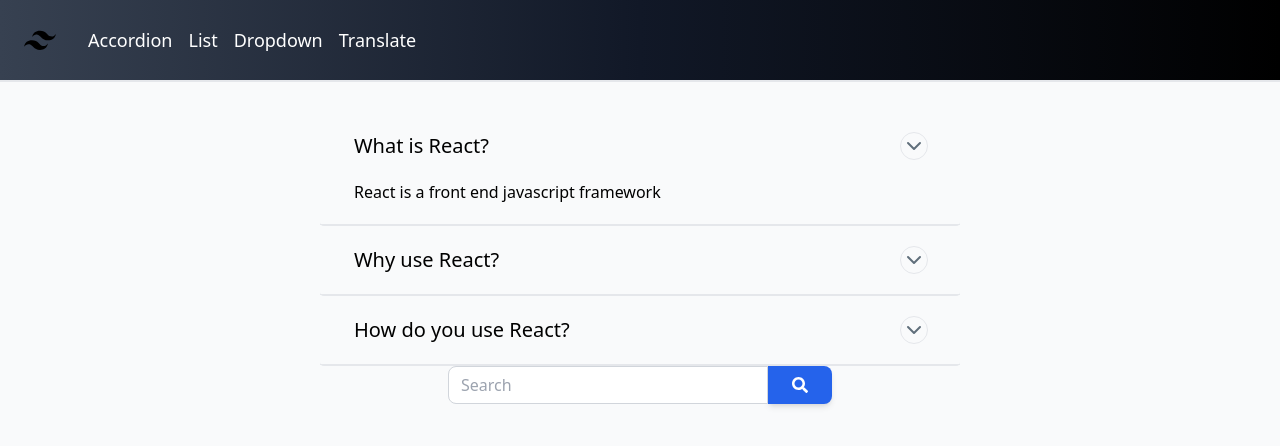
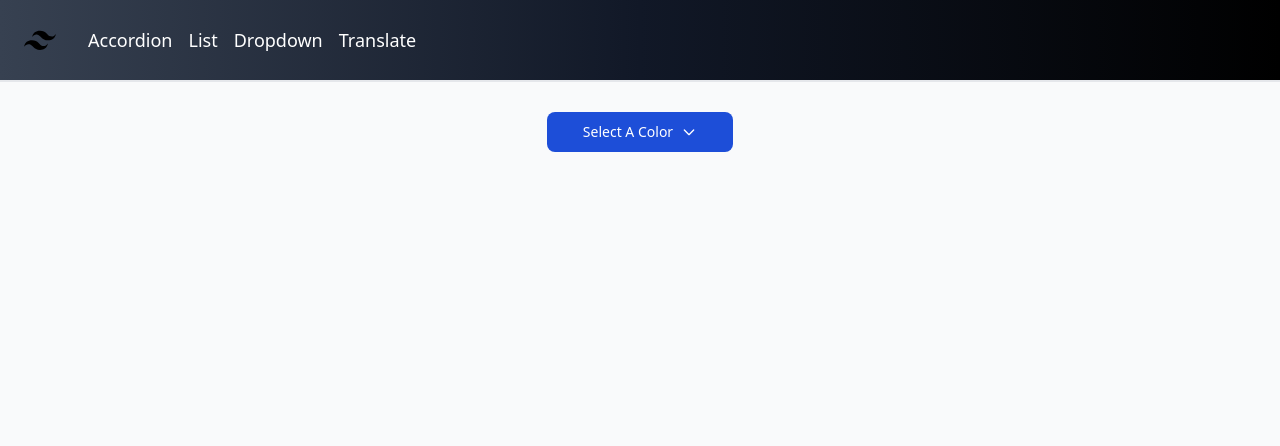
Before and after one commit to Mukul215/widgets, a React (Create React App) app: page / in a window 1280 px wide. Shown: the top 446 px of the page. Built offline with nearby package versions, Linux system fonts and the light colour scheme.

Commit message:
Added a new page with a dropdown function that shows colors based on input

```diff
--- a/src/App.js
+++ b/src/App.js
@@ -1,5 +1,6 @@
 import React from 'react';
 import Accordion from './components/Accordion';
+import Dropdown from './components/Dropdown';
 import Header from './components/Header';
 import Search from './components/Search';
 
@@ -21,13 +22,29 @@ const items = [
   },
 ];
 
+const options = [
+  {
+    label: 'The Color Red',
+    value: 'red',
+  },
+  {
+    label: 'The Color Green',
+    value: 'green',
+  },
+  {
+    label: 'A Shade of Blue',
+    value: 'blue',
+  },
+];
+
 const App = () => {
   return (
     <div className='bg-gray-50 w-full h-screen'>
       <Header />
       <div className='flex flex-col items-center pt-28'>
-        <Accordion key={items.id} items={items} />
-        <Search />
+        {/* <Accordion key={items.id} items={items} /> */}
+        {/* <Search /> */}
+        <Dropdown options={options} />
       </div>
     </div>
   );
--- /dev/null
+++ b/src/components/Dropdown.jsx
@@ -0,0 +1,58 @@
+import { useState } from 'react';
+
+const Dropdown = ({ options }) => {
+  const [selected, setSelected] = useState(options[0]);
+  const [isOpen, setIsOpen] = useState(false);
+
+  // map over the options and display them on the page
+  const renderedOptions = options.map((option) => {
+    return (
+      <li key={option.value}>
+        <div className='block py-2 px-4 text-sm text-gray-700 hover:bg-gray-100 dark:hover:bg-gray-600 dark:text-gray-200 dark:hover:text-white'>
+          {option.value}
+        </div>
+      </li>
+    );
+  });
+
+  const dropdownDivider = () => {
+    setIsOpen(!isOpen);
+  };
+
+  return (
+    <>
+      <button
+        onClick={dropdownDivider}
+        className='text-white bg-blue-700 hover:bg-blue-800 focus:ring-4 focus:ring-blue-300 font-medium rounded-lg text-sm px-9 py-2.5 text-center inline-flex items-center dark:bg-blue-600 dark:hover:bg-blue-700 dark:focus:ring-blue-800'
+        type='button'
+      >
+        Select A Color
+        <svg
+          className='ml-2 w-4 h-4'
+          fill='none'
+          stroke='currentColor'
+          viewBox='0 0 24 24'
+          xmlns='http://www.w3.org/2000/svg'
+        >
+          <path
+            strokeLinecap='round'
+            strokeLinejoin='round'
+            strokeWidth='2'
+            d='M19 9l-7 7-7-7'
+          ></path>
+        </svg>
+      </button>
+      <div
+        className={`${
+          isOpen ? '' : 'hidden'
+        } z-10 w-44 text-base list-none bg-white rounded divide-y divide-gray-100 shadow dark:bg-gray-700 dark:divide-gray-600`}
+      >
+        <ul className='py-1' aria-labelledby='dropdownDividerButton'>
+          {renderedOptions}
+        </ul>
+      </div>
+    </>
+  );
+};
+
+export default Dropdown;
--- a/src/components/Search.jsx
+++ b/src/components/Search.jsx
@@ -22,6 +22,9 @@ const Search = () => {
       setResults(data.query.search);
     };
 
+    if (searchTerm && !results.length) {
+      search();
+    } else {
       // set timeout to avoid multiple requests
       const timeoutId = setTimeout(() => {
         if (searchTerm) {
@@ -32,16 +35,14 @@ const Search = () => {
       return () => {
         clearTimeout(timeoutId);
       };
-  }, [searchTerm]);
+    }
+  }, [searchTerm, results.length]);
 
   // function to handle the search term and render it on page
   const renderedRestults = results.map((result) => {
     return (
-      <ul className='list-reset flex flex-col w-full'>
-        <li
-          className='relative -mb-px block border p-4 border-grey w-full rounded-lg hover:bg-grey-lightest'
-          key={result.pageid}
-        >
+      <ul className='list-reset flex flex-col w-full' key={result.pageid}>
+        <li className='relative -mb-px block border p-4 border-grey w-full rounded-lg hover:bg-grey-lightest'>
           <a
             className='py-2 px-4 mr-2 mb-2 text-sm font-medium text-gray-900 bg-white rounded-lg border border-gray-200 hover:bg-gray-100 hover:text-blue-700 focus:z-10 focus:ring-2 focus:ring-blue-700 focus:text-blue-700 dark:bg-gray-800 dark:text-gray-400 dark:border-gray-600 dark:hover:text-white dark:hover:bg-gray-700 right-2 absolute -mt-2'
             href={`https://en.wikipedia.org?curid=${result.pageid}`}
@@ -76,7 +77,7 @@ const Search = () => {
                 onChange={(e) => setSearchTerm(e.target.value)}
               />
               <button
-                className='btn inline-block px-6 py-2.5 bg-blue-600 text-white font-medium text-xs leading-tight uppercase rounded-r-lg shadow-md hover:bg-blue-700 hover:shadow-lg focus:bg-blue-700  focus:shadow-lg focus:outline-none focus:ring-0 active:bg-blue-800 active:shadow-lg transition duration-150 ease-in-out flex items-center'
+                className='btn inline-block px-6 py-2.5 bg-blue-600 text-white font-medium text-xs leading-tight uppercase rounded-r-lg shadow-md hover:bg-blue-700 hover:shadow-lg focus:bg-blue-700  focus:shadow-lg focus:outline-none focus:ring-0 active:bg-blue-800 active:shadow-lg transition duration-150 ease-in-out items-center'
                 type='button'
                 id='button-addon2'
               >
```
Lines whose indentation alone changed are shown as unchanged.
